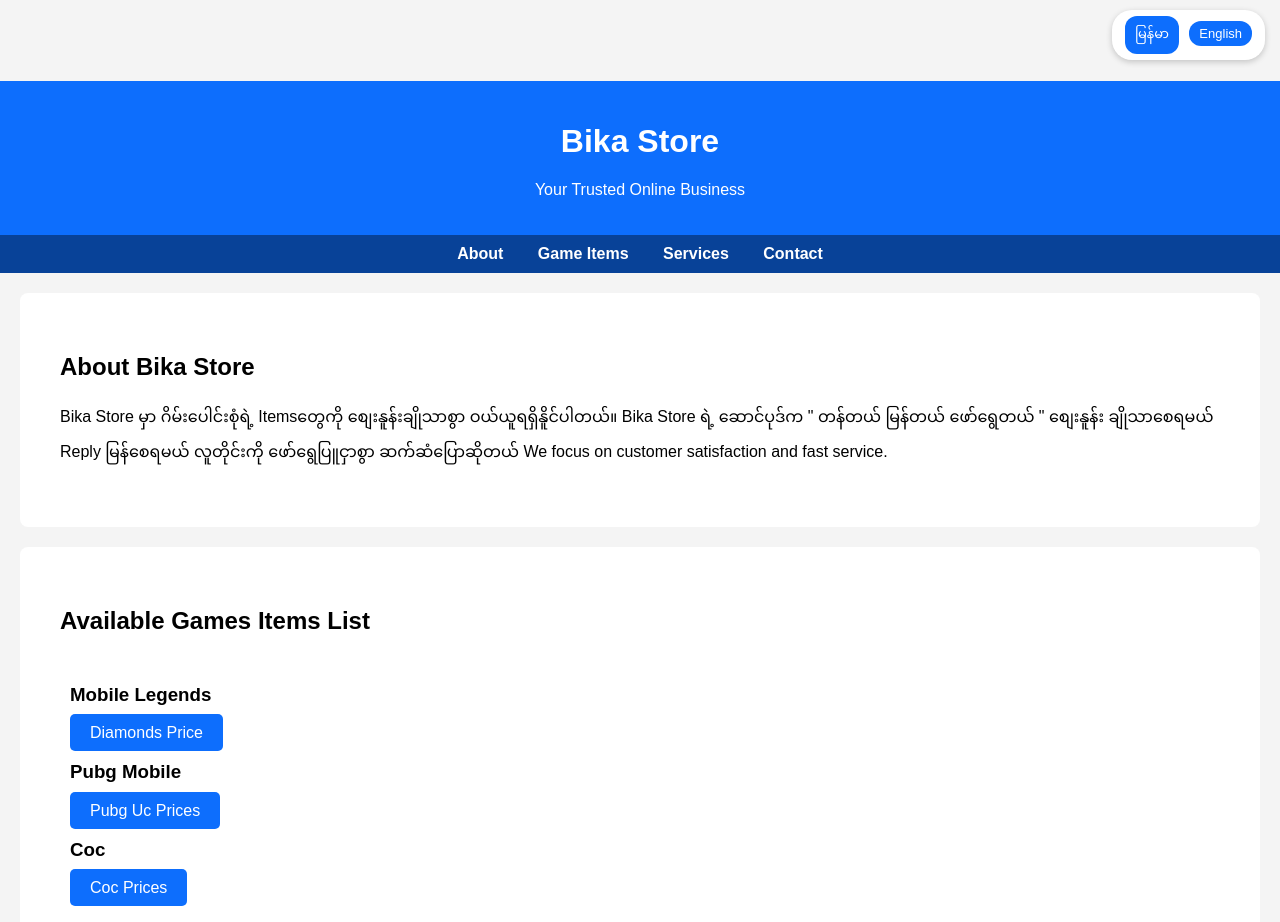
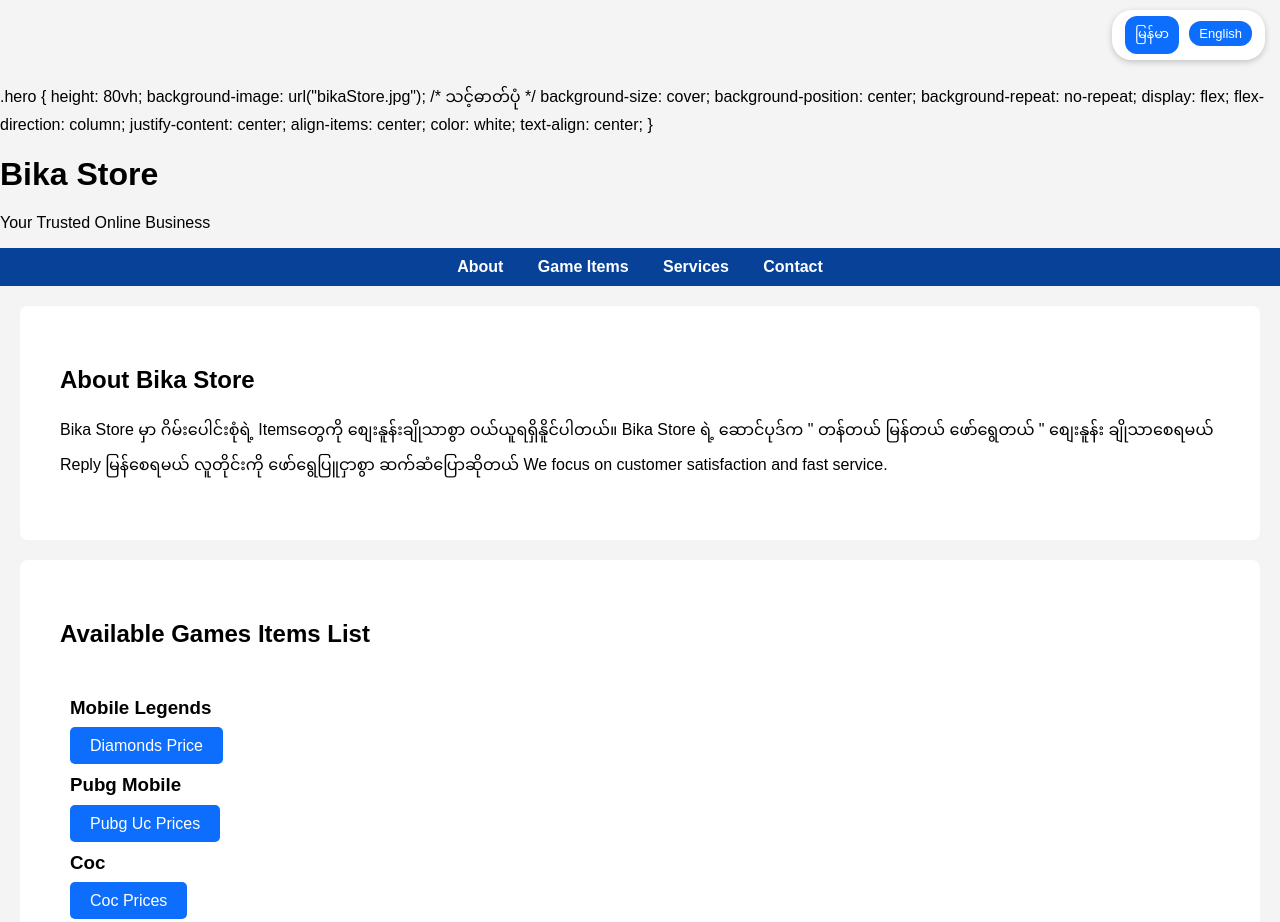
Before and after one commit to OfficialBika/BikaStore, a plain HTML site: page index.html in a window 1280 px wide. Shown: the top 922 px of the page. Drawn offline with Linux system fonts and the light colour scheme.

Commit message:
Refactor header and add hero section styling
Removed header styles and added hero class with background image.

```diff
--- a/index.html
+++ b/index.html
@@ -53,10 +53,8 @@
     }
 
     header {
-      background: #0d6efd;
-      color: white;
-      padding: 20px;
-      text-align: center;
+      class="hero">
+  <h1>Bika Store</h1>
     }
 
     nav {
@@ -117,6 +115,21 @@
 
 <body>
 
+  .hero {
+  height: 80vh;
+  background-image: url("bikaStore.jpg"); /* သင့်ဓာတ်ပုံ */
+  background-size: cover;
+  background-position: center;
+  background-repeat: no-repeat;
+
+  display: flex;
+  flex-direction: column;
+  justify-content: center;
+  align-items: center;
+
+  color: white;
+  text-align: center;
+}
 
 
 <header>
```
